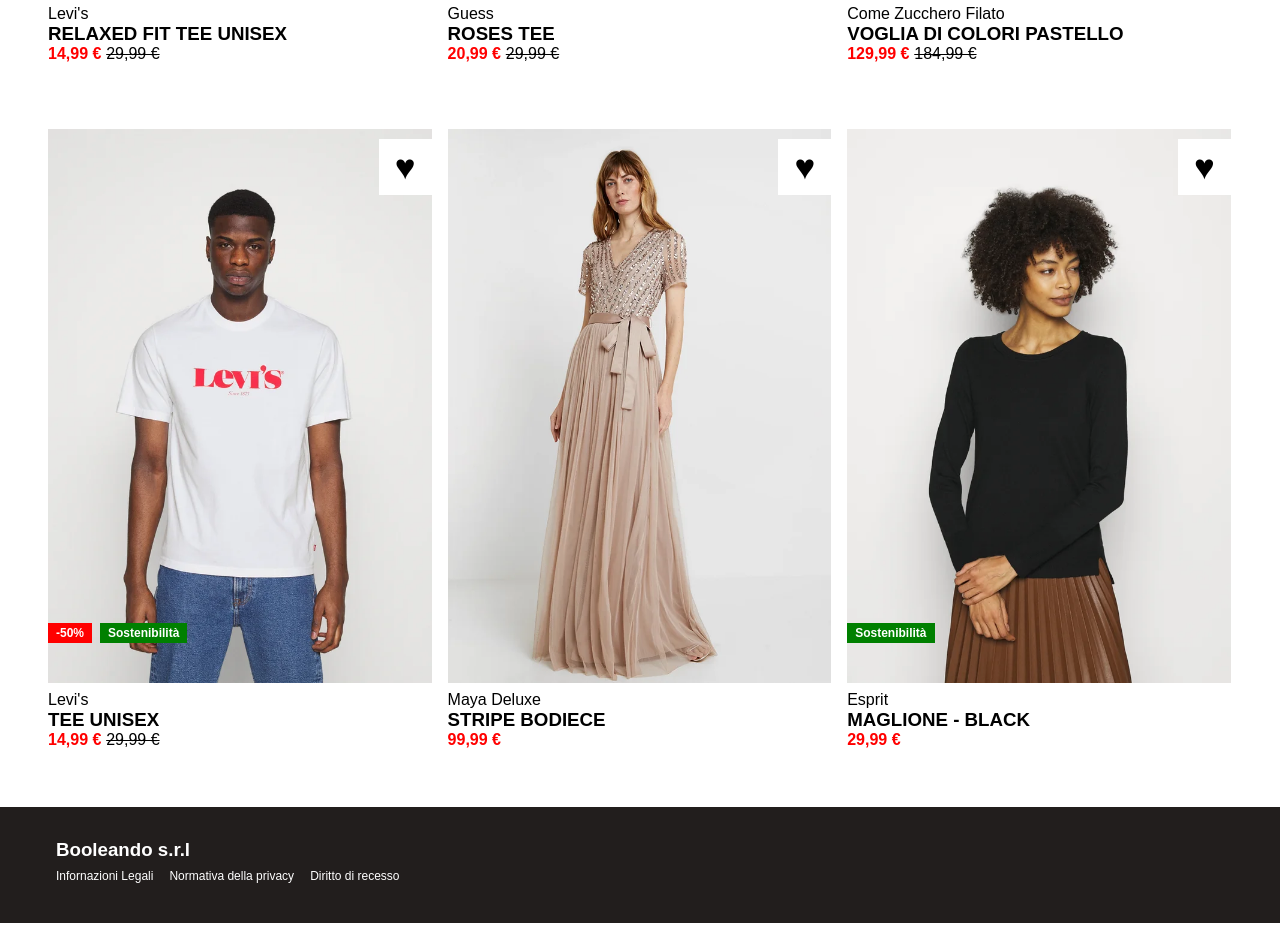
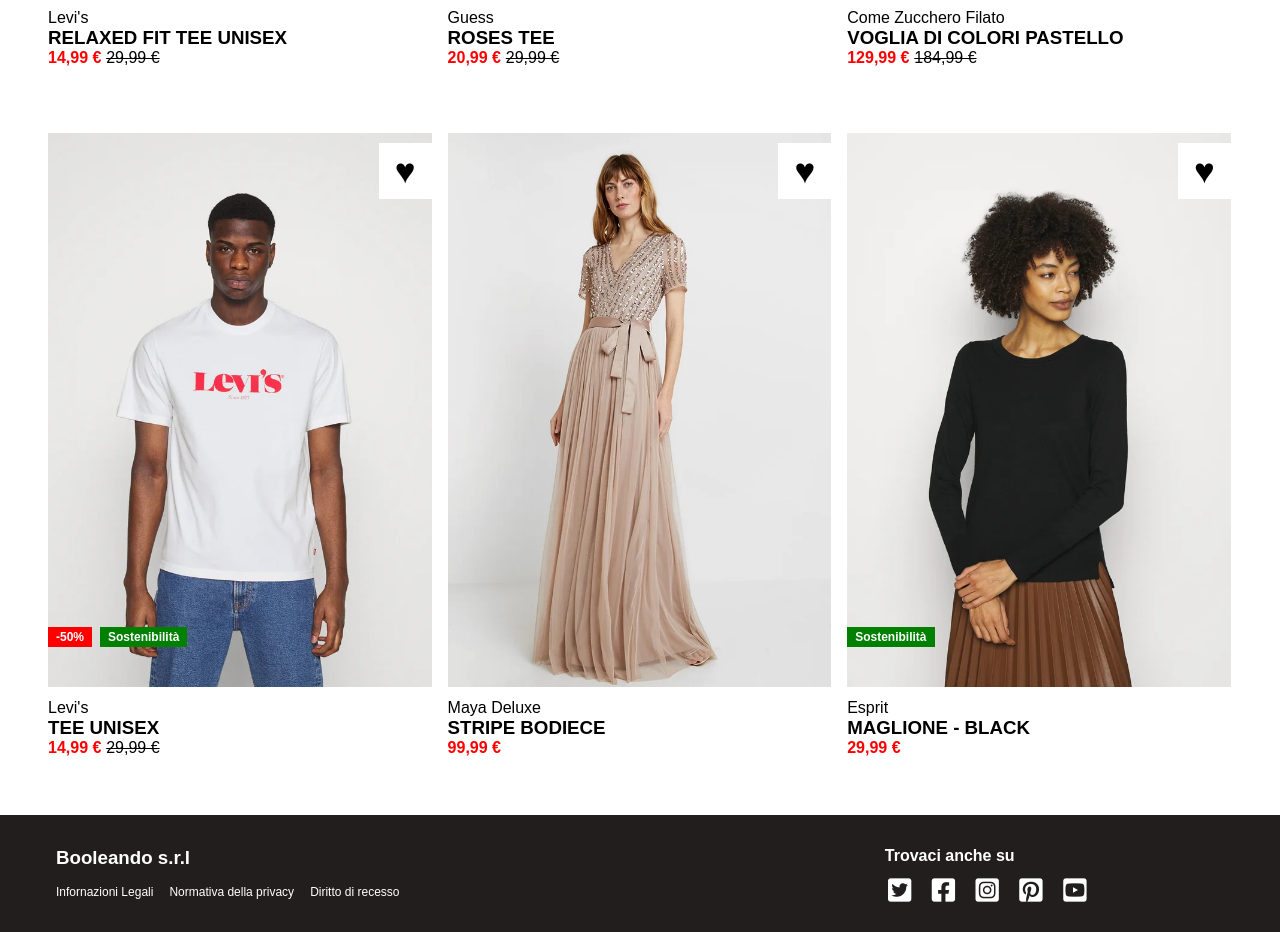
Before and after one commit to AndreaLinza/html-css-boolando, a plain HTML site: page index.html in a window 1280 px wide. Shown: the part 665-1597 px from the top of the page. Drawn offline with Linux system fonts and the light colour scheme.

Commit message:
footer and icon with other improvement

```diff
--- a/css/style.css
+++ b/css/style.css
@@ -27,7 +27,7 @@ nav {
     max-width: 1200px;
     margin: auto;
     display: flex;
-    /* position: relative;*/
+    position: relative;
 }
 
 .nav-container {
@@ -36,11 +36,12 @@ nav {
 }
 
 .nav-link,
-.icon {
-    width: 20%;
+.account-login,
+.media-social {
+    width: 30%;
 }
 
-.icon {
+.account-login {
     text-align: right;
 }
 
@@ -53,7 +54,7 @@ nav {
 .nav-link a,
 .info-footer a {
     display: inline-block;
-    padding: .5rem;
+    padding-right: .5rem;
     text-decoration: none;
     color: white;
 }
@@ -80,7 +81,8 @@ button:hover {
 }
 
 i {
-    padding: .2rem;
+
+    padding: .5rem;
     background-color: none;
     border: 0;
     color: white;
@@ -100,27 +102,30 @@ i {
 
 }
 
+.col a {
+    display: inline-block;
+}
+
 .product-card {
     position: relative;
     margin-bottom: .5rem;
 }
-.over{
 
-}
-
-
-.first-img, .second-img{
+.first-img,
+.second-img {
     object-fit: cover;
     display: flex;
     width: 100%;
     height: 100%;
 
 }
-.first-img{
+
+.first-img {
     position: absolute;
     display: none;
 }
-.second-img{
+
+.second-img {
     position: relative;
 }
 
@@ -188,18 +193,33 @@ footer {
     background-color: #221E1D;
     margin-top: 50px;
     padding: 1rem;
+
+}
+
+.footer-container {
+    justify-content: space-between;
+    align-items: center;
 }
 
 .info-footer {
+    width: 50%;
     padding: 1rem;
-    ;
+    display: inline-block;
 }
+
 
 .info-footer ul li {
     padding-right: .5rem;
 }
 
 .info-footer a {
+    margin-top: 1rem;
     padding-left: 0;
     font-size: 12px;
+    display: inline-block;
 }
+
+.media-social h4 {
+    margin-bottom: 1rem;
+    margin-left: .3rem;
+}
--- a/index.html
+++ b/index.html
@@ -23,7 +23,7 @@
                     </ul>
                 </div>
                 <a class="logo" href="#"><img src="img/boolean-logo.png" alt="logo"></a>
-                <div class="icon">
+                <div class="account-login">
                     <button type="button"><i class="fa-regular fa-user"></i></button>
                     <button type="button"><i class="fa-regular fa-heart"></i></button>
                     <button type="button"><i class="fa-solid fa-bag-shopping"></i></button>
@@ -35,73 +35,73 @@
         <div class="container">
             <div class="row">
                 <div class="col">
-                    <div class="product-card">
+                    <a class="product-card" href="#">
                         <img class="first-img" src="img/1b.webp" alt="male1hover">
                         <img class="second-img" src="img/1.webp" alt="male1">
                         <button type="button" class="favorite">&hearts;</button>
                         <div class="tag"><strong class="discount">-50%</strong><strong
                                 class="sustainability">Sostenibilità</strong></div>
-                    </div>
+                    </a>
                     <p>Levi's</p>
                     <h3>RELAXED FIT TEE UNISEX</h3>
                     <strong class="cost">14,99 €</strong><span class="line">29,99 €</span>
                 </div>
 
                 <div class="col">
-                    <div class="product-card">
+                    <a class="product-card" href="#">
                         <img class="first-img" src="img/2b.webp" alt="">
                         <img class="second-img" src="img/2.webp" alt="female1">
                         <button type="button" class="favorite">&hearts;</button>
                         <div class="tag"><strong class="discount">-50%</strong></div>
-                    </div>
+                    </a>
                     <p>Guess</p>
                     <h3>ROSES TEE</h3>
                     <strong class="cost">20,99 €</strong><span class="line">29,99 €</span>
                 </div>
 
                 <div class="col">
-                    <div class="product-card">
+                    <a class="product-card" href="#">
                         <img class="first-img" src="img/3b.webp" alt="">
                         <img class="second-img" src="img/3.webp" alt="male2">
                         <button type="button" class="favorite">&hearts;</button>
                         <div class="tag"><strong class="discount">-50%</strong></div>
-                    </div>
+                    </a>
                     <p>Come Zucchero Filato</p>
                     <h3>VOGLIA DI COLORI PASTELLO</h3>
                     <strong class="cost">129,99 €</strong><span class="line">184,99 €</span>
                 </div>
 
                 <div class="col">
-                    <div class="product-card">
+                    <a class="product-card" href="#">
                         <img class="first-img" src="img/4b.webp" alt="">
                         <img class="second-img" src="img/4.webp" alt="female2">
                         <button type="button" class="favorite">&hearts;</button>
                         <div class="tag"><strong class="discount">-50%</strong><strong
                                 class="sustainability">Sostenibilità</strong></div>
-                    </div>
+                    </a>
                     <p>Levi's</p>
                     <h3>TEE UNISEX</h3>
                     <strong class="cost">14,99 €</strong><span class="line">29,99 €</span>
                 </div>
 
                 <div class="col">
-                    <div class="product-card">
+                    <a class="product-card" href="#">
                         <img class="first-img" src="img/5b.webp" alt="">
                         <img class="second-img" src="img/5.webp" alt="male3">
                         <button type="button" class="favorite">&hearts;</button>
-                    </div>
+                    </a>
                     <p>Maya Deluxe</p>
                     <h3>STRIPE BODIECE</h3>
                     <strong class="cost">99,99 €</strong>
                 </div>
 
                 <div class="col">
-                    <div class="product-card">
+                    <a class="product-card" href="#">
                         <img class="first-img" src="img/6b.webp" alt="">
                         <img class="second-img" src="img/6.webp" alt="female3">
                         <button type="button" class="favorite">&hearts;</button>
                         <div class="tag"><strong class="sustainability">Sostenibilità</strong></div>
-                    </div>
+                    </a>
                     <p>Esprit</p>
                     <h3><strong>MAGLIONE - BLACK </strong> </h3>
                     <strong class="cost">29,99 €</strong>
@@ -120,6 +120,15 @@
                     <li><a href="#">Diritto di recesso</a></li>
                 </ul>
             </div>
+            <div class="media-social">
+                <h4>Trovaci anche su</h4>
+                <button type="button"><i class="fa-brands fa-square-twitter fa-2xl"></i></button>
+                <button type="button"><i class="fa-brands fa-square-facebook fa-2xl"></i></button>
+                <button type="button"><i class="fa-brands fa-square-instagram fa-2xl"></i></button>
+                <button type="button"><i class="fa-brands fa-square-pinterest fa-2xl"></i></button>
+                <button type="button"><i class="fa-brands fa-square-youtube fa-2xl"></i></button>
+
+            </div>
         </div>
     </footer>
 
```
